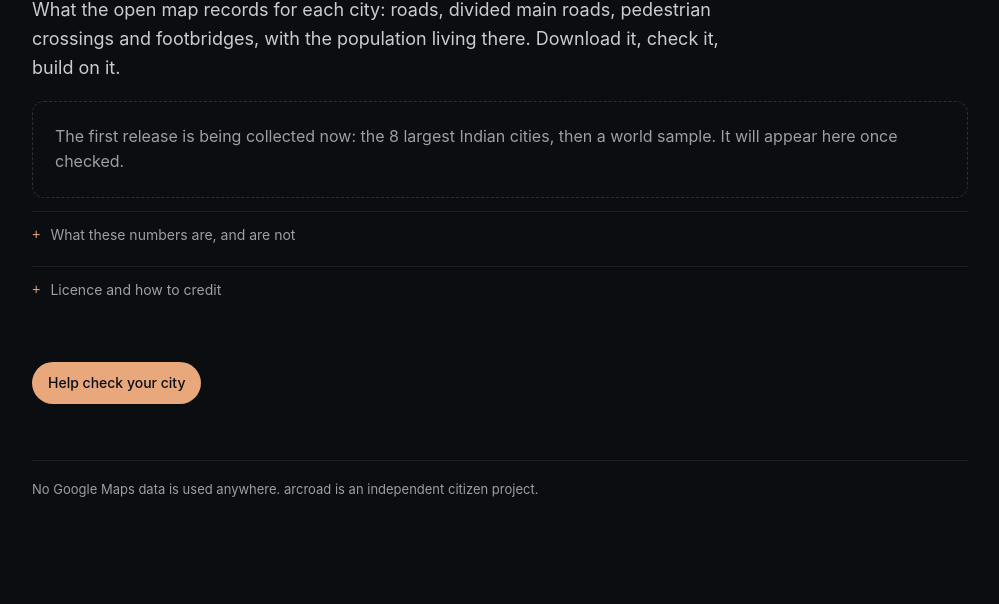
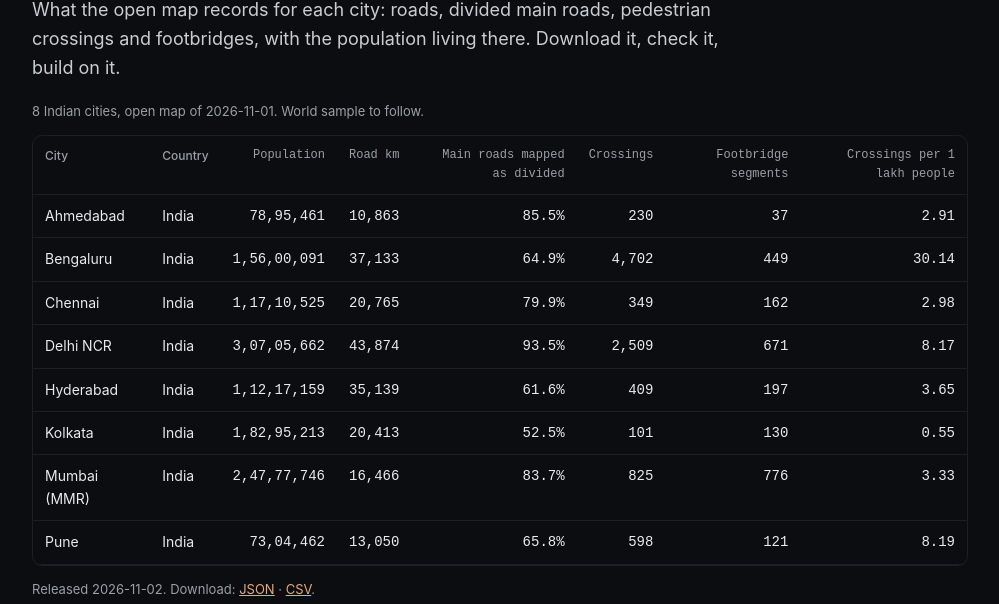
Before and after one commit to rrmlogs8896/arcroad, a plain HTML site: page web/data/index.html in a window 1280 px wide. Shown: the part 196-800 px from the top of the page, without its empty margins (140-1139 px from the left). Drawn offline with Linux system fonts and the light colour scheme; no server answers.

Commit message:
Open data v1: first public table, 8 Indian cities (open-map counts and population, ODbL), checked; clearer labels for proxies (#42)
Claude-Session: https://claude.ai/code/session_01UL965SKzrKSVjf3tmLEboN

Co-authored-by: Claude <noreply@anthropic.com>

```diff
--- /dev/null
+++ b/web/data/cities.json
@@ -0,0 +1,179 @@
+{
+ "generated": "2026-11-02",
+ "note": "Counts of what OpenStreetMap records inside an approximate collection box, with GHSL 2020 population for the same box. Not measurements of the ground, not an official boundary, and not a ranking of cities. 'Divided' is a map proxy: main roads mapped as separate one-way carriageways. Footbridge figures count mapped footbridge segments, not structures.",
+ "licence": "Map data (c) OpenStreetMap contributors, ODbL 1.0. Population: GHSL (c) European Union, JRC, CC BY 4.0. This table: arcroad, ODbL 1.0.",
+ "fields": [
+  "city",
+  "country",
+  "osm_extract_date",
+  "run_date",
+  "collection_box",
+  "population_in_box",
+  "road_km",
+  "arterial_km",
+  "arterial_divided_pct",
+  "crossings",
+  "footbridges",
+  "traffic_signals",
+  "turn_restrictions",
+  "u_turn_restrictions",
+  "crossings_per_100k",
+  "footbridges_per_100k",
+  "road_km_per_100k"
+ ],
+ "cities": [
+  {
+   "city": "ahmedabad",
+   "country": "India",
+   "osm_extract_date": "2026-11-01T21:21:36Z",
+   "run_date": "2026-11-02",
+   "collection_box": "72.400 22.850 72.800 23.200",
+   "population_in_box": 7895461,
+   "road_km": 10863.1,
+   "arterial_km": 1551.9,
+   "arterial_divided_pct": 85.5,
+   "crossings": 230,
+   "footbridges": 37,
+   "traffic_signals": 74,
+   "turn_restrictions": 6,
+   "u_turn_restrictions": 4,
+   "crossings_per_100k": 2.91,
+   "footbridges_per_100k": 0.47,
+   "road_km_per_100k": 137.59
+  },
+  {
+   "city": "bengaluru",
+   "country": "India",
+   "osm_extract_date": "2026-11-01T21:21:36Z",
+   "run_date": "2026-11-02",
+   "collection_box": "77.300 12.650 77.950 13.300",
+   "population_in_box": 15600091,
+   "road_km": 37133.0,
+   "arterial_km": 4032.2,
+   "arterial_divided_pct": 64.9,
+   "crossings": 4702,
+   "footbridges": 449,
+   "traffic_signals": 1427,
+   "turn_restrictions": 449,
+   "u_turn_restrictions": 141,
+   "crossings_per_100k": 30.14,
+   "footbridges_per_100k": 2.88,
+   "road_km_per_100k": 238.03
+  },
+  {
+   "city": "chennai",
+   "country": "India",
+   "osm_extract_date": "2026-11-01T21:21:36Z",
+   "run_date": "2026-11-02",
+   "collection_box": "79.950 12.700 80.350 13.350",
+   "population_in_box": 11710525,
+   "road_km": 20765.4,
+   "arterial_km": 2460.6,
+   "arterial_divided_pct": 79.9,
+   "crossings": 349,
+   "footbridges": 162,
+   "traffic_signals": 488,
+   "turn_restrictions": 280,
+   "u_turn_restrictions": 102,
+   "crossings_per_100k": 2.98,
+   "footbridges_per_100k": 1.38,
+   "road_km_per_100k": 177.32
+  },
+  {
+   "city": "delhi_ncr",
+   "country": "India",
+   "osm_extract_date": "2026-11-01T21:21:36Z",
+   "run_date": "2026-11-02",
+   "collection_box": "76.850 28.350 77.550 28.900",
+   "population_in_box": 30705662,
+   "road_km": 43874.1,
+   "arterial_km": 4380.3,
+   "arterial_divided_pct": 93.5,
+   "crossings": 2509,
+   "footbridges": 671,
+   "traffic_signals": 1473,
+   "turn_restrictions": 254,
+   "u_turn_restrictions": 45,
+   "crossings_per_100k": 8.17,
+   "footbridges_per_100k": 2.19,
+   "road_km_per_100k": 142.89
+  },
+  {
+   "city": "hyderabad",
+   "country": "India",
+   "osm_extract_date": "2026-11-01T21:21:36Z",
+   "run_date": "2026-11-02",
+   "collection_box": "78.050 17.050 78.850 17.750",
+   "population_in_box": 11217159,
+   "road_km": 35138.5,
+   "arterial_km": 3979.5,
+   "arterial_divided_pct": 61.6,
+   "crossings": 409,
+   "footbridges": 197,
+   "traffic_signals": 268,
+   "turn_restrictions": 283,
+   "u_turn_restrictions": 78,
+   "crossings_per_100k": 3.65,
+   "footbridges_per_100k": 1.76,
+   "road_km_per_100k": 313.26
+  },
+  {
+   "city": "kolkata",
+   "country": "India",
+   "osm_extract_date": "2026-11-01T21:21:36Z",
+   "run_date": "2026-11-02",
+   "collection_box": "88.150 22.350 88.600 22.800",
+   "population_in_box": 18295213,
+   "road_km": 20413.2,
+   "arterial_km": 1667.9,
+   "arterial_divided_pct": 52.5,
+   "crossings": 101,
+   "footbridges": 130,
+   "traffic_signals": 78,
+   "turn_restrictions": 148,
+   "u_turn_restrictions": 89,
+   "crossings_per_100k": 0.55,
+   "footbridges_per_100k": 0.71,
+   "road_km_per_100k": 111.58
+  },
+  {
+   "city": "mumbai_mmr",
+   "country": "India",
+   "osm_extract_date": "2026-11-01T21:21:36Z",
+   "run_date": "2026-11-02",
+   "collection_box": "72.750 18.850 73.250 19.450",
+   "population_in_box": 24777746,
+   "road_km": 16466.0,
+   "arterial_km": 3039.1,
+   "arterial_divided_pct": 83.7,
+   "crossings": 825,
+   "footbridges": 776,
+   "traffic_signals": 2354,
+   "turn_restrictions": 320,
+   "u_turn_restrictions": 134,
+   "crossings_per_100k": 3.33,
+   "footbridges_per_100k": 3.13,
+   "road_km_per_100k": 66.45
+  },
+  {
+   "city": "pune",
+   "country": "India",
+   "osm_extract_date": "2026-11-01T21:21:36Z",
+   "run_date": "2026-11-02",
+   "collection_box": "73.600 18.350 74.100 18.750",
+   "population_in_box": 7304462,
+   "road_km": 13049.7,
+   "arterial_km": 1945.7,
+   "arterial_divided_pct": 65.8,
+   "crossings": 598,
+   "footbridges": 121,
+   "traffic_signals": 551,
+   "turn_restrictions": 186,
+   "u_turn_restrictions": 45,
+   "crossings_per_100k": 8.19,
+   "footbridges_per_100k": 1.66,
+   "road_km_per_100k": 178.65
+  }
+ ],
+ "csv": "arcroad_open_city_counts_2026-11-02.csv"
+}
--- a/web/data/index.html
+++ b/web/data/index.html
@@ -61,13 +61,14 @@ table{min-width:760px}td.n,th.n{text-align:right;font-family:ui-monospace,monosp
 <p class="eyebrow">arcroad · open data · ODbL</p>
 <h1>Open data, free to use.</h1>
 <p class="lead">What the open map records for each city: roads, divided main roads, pedestrian crossings and footbridges, with the population living there. Download it, check it, build on it.</p>
-<div id="table"><div class="empty">The first release is being collected now: the 8 largest Indian cities, then a world sample. It will appear here once checked.</div></div>
+<div id="table"><div class="empty">Loading the table…</div></div>
 <p id="dl" class="note"></p>
 <details class="more"><summary>What these numbers are, and are not</summary>
 <ul class="note">
 <li>Counts of what OpenStreetMap records inside an approximate box around each city, with GHSL 2020 population for the same box.</li>
 <li>They show how well the map records a city as much as the city itself: a city with few mapped crossings may simply be under-mapped. That is where volunteers help most.</li>
-<li>Not an official boundary, not a measurement of the ground, and not a ranking of cities.</li>
+<li>Not an official boundary, not a measurement of the ground, and not a ranking of cities. Boxes differ in how much countryside or sea they include, so per-person figures compare poorly between cities.</li>
+<li>"Mapped as divided" means main roads drawn as two one-way carriageways, a proxy for a median. A footbridge drawn in several pieces counts once per piece.</li>
 <li>Detour figures are published only for places checked on the ground. See <a href="../field/">driven results</a>.</li>
 </ul></details>
 <details class="more"><summary>Licence and how to credit</summary>
@@ -77,12 +78,13 @@ table{min-width:760px}td.n,th.n{text-align:right;font-family:ui-monospace,monosp
 <footer>No Google Maps data is used anywhere. arcroad is an independent citizen project.</footer>
 <script>
 (function(){
+  var NAMES={delhi_ncr:'Delhi NCR',mumbai_mmr:'Mumbai (MMR)',saopaulo:'São Paulo',bogota:'Bogotá',nyc:'New York City',manila:'Metro Manila'};
   var fmt=function(n){return n==null?'—':Number(n).toLocaleString('en-IN')};
   var esc=function(t){return String(t).replace(/[&<>"]/g,function(c){return {'&':'&amp;','<':'&lt;','>':'&gt;','"':'&quot;'}[c]})};
   fetch('cities.json',{cache:'no-store'}).then(function(r){if(!r.ok)throw 0;return r.json()}).then(function(d){
     if(!d.cities||!d.cities.length)return;
-    var h='<div class="wrap"><table><thead><tr><th>City</th><th>Country</th><th class="n">Population</th><th class="n">Road km</th><th class="n">Main roads divided</th><th class="n">Crossings</th><th class="n">Footbridges</th><th class="n">Crossings per 1 lakh people</th></tr></thead><tbody>';
-    d.cities.forEach(function(c){h+='<tr><td>'+esc(c.city.replace(/_/g,' '))+'</td><td>'+esc(c.country)+'</td><td class="n">'+fmt(c.population_in_box)+'</td><td class="n">'+fmt(Math.round(c.road_km))+'</td><td class="n">'+esc(c.arterial_divided_pct)+'%</td><td class="n">'+fmt(c.crossings)+'</td><td class="n">'+fmt(c.footbridges)+'</td><td class="n">'+(c.crossings_per_100k==null?'—':esc(c.crossings_per_100k))+'</td></tr>'});
+    var h='<p class="note">8 Indian cities, open map of '+esc(String(d.cities[0].osm_extract_date||'').slice(0,10))+'. World sample to follow.</p><div class="wrap"><table><thead><tr><th>City</th><th>Country</th><th class="n">Population</th><th class="n">Road km</th><th class="n">Main roads mapped as divided</th><th class="n">Crossings</th><th class="n">Footbridge segments</th><th class="n">Crossings per 1 lakh people</th></tr></thead><tbody>';
+    d.cities.forEach(function(c){h+='<tr><td>'+esc(NAMES[c.city]||c.city.replace(/_/g,' ').replace(/\b\w/g,function(x){return x.toUpperCase()}))+'</td><td>'+esc(c.country)+'</td><td class="n">'+fmt(c.population_in_box)+'</td><td class="n">'+fmt(Math.round(c.road_km))+'</td><td class="n">'+esc(c.arterial_divided_pct)+'%</td><td class="n">'+fmt(c.crossings)+'</td><td class="n">'+fmt(c.footbridges)+'</td><td class="n">'+(c.crossings_per_100k==null?'—':esc(c.crossings_per_100k))+'</td></tr>'});
     h+='</tbody></table></div>';
     document.getElementById('table').innerHTML=h;
     document.getElementById('dl').innerHTML='Released '+esc(d.generated)+'. Download: <a href="cities.json">JSON</a>'+(d.csv?' · <a href="'+esc(d.csv)+'">CSV</a>':'')+'.';
```
Also changed, not shown: web/data/arcroad_open_city_counts_2026-11-02.csv (added, +9 -0 lines).
